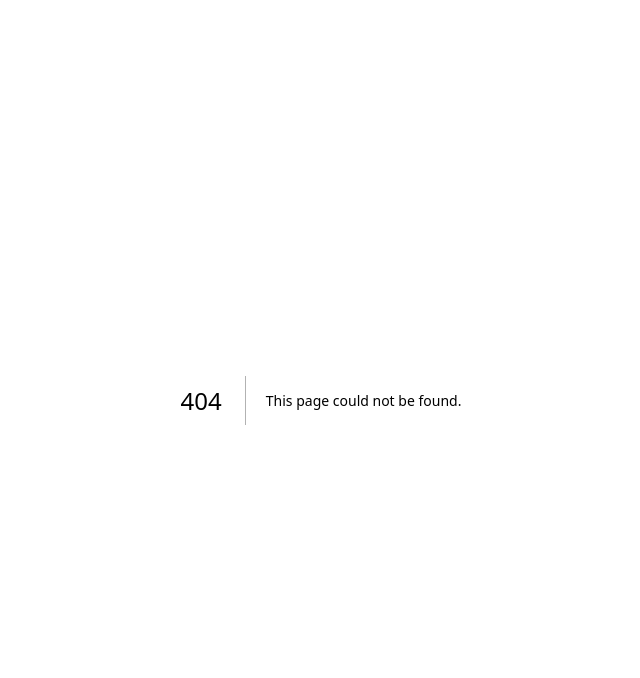
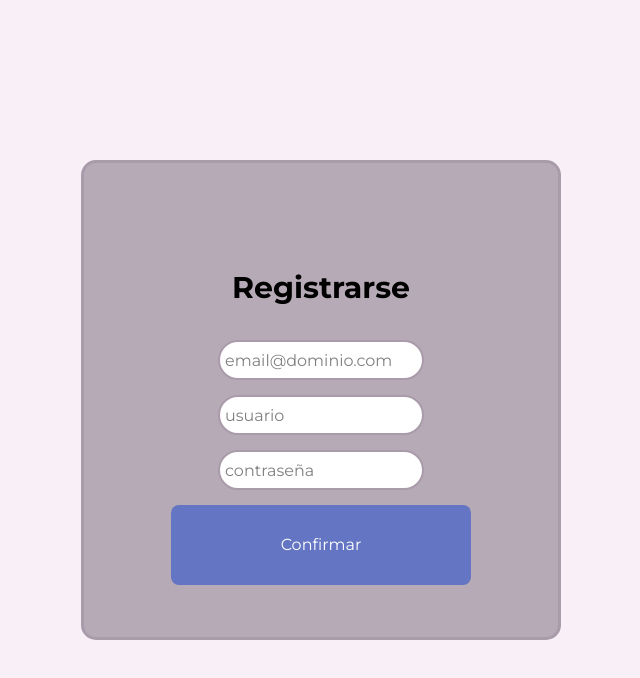
Before and after one commit to TomoCid/Proyecto-IS2-Equipo-4, a Next.js app: page /signup in a window 1280 px wide. Before the commit this address had no page. Shown: the top 678 px of the page, without its empty margins (319-959 px from the left). Built offline with nearby package versions, Linux system fonts and the light colour scheme.

Commit message:
añadida interfaz de signup

```diff
--- a/src/pages/index.js
+++ b/src/pages/index.js
@@ -1,6 +1,12 @@
 import { useState } from "react";
-import "@/styles/login.css";
+import styles from "@/styles/login.module.css";
 import { useRouter } from "next/router";
+import { Montserrat } from "next/font/google";
+
+const montserrat = Montserrat({
+  subsets: ["latin"],
+  weight: ["400", "700"],
+});
 
 export default function Login() {
     const [email, setEmail] = useState("");
@@ -11,23 +17,25 @@ export default function Login() {
         //pass
     }
     return(
-        <div className="login-container">
-            <div className="welcome-text">
+        <div className={`${montserrat.className} ${styles.wrapper}`}>
+            <div className={styles.loginContainer}>
+                <div className={styles.welcomeText}>
                     <h1>Bienvenido</h1>
                 </div>
                 <input
-                className="input-field"
+                    className={styles.inputField}
                     type="text"
                     placeholder="email@dominio.com"
                 />
                 <input
-                className="input-field"
+                    className={styles.inputField}
                     type="contraseña"
                     placeholder="contraseña"
                 />
-            <button className="next-button" onClick={handleLogin}>
+                <button className={styles.nextButton} onClick={handleLogin}>
                     Siguiente
                 </button>
             </div>
+        </div>
     );
 }
--- /dev/null
+++ b/src/pages/signup.js
@@ -0,0 +1,47 @@
+import { useState } from "react";
+import styles from "@/styles/login.module.css";
+import { useRouter } from "next/router";
+import { Montserrat } from "next/font/google";
+
+const montserrat = Montserrat({
+    subsets: ["latin"],
+    weight: ["400", "700"],
+  });
+
+  export default function Login() {
+    const [email, setEmail] = useState("");
+    const [password, setPassword] = useState("");
+    const [username, setUsername] = useState("");
+    const router = useRouter();
+    async function handleSignup(){
+        router.push("/");
+    }
+    return(
+        <div className={`${montserrat.className} ${styles.wrapper}`}>
+            <div className={styles.loginContainer}>
+                    <div className={styles.welcomeText}>
+                        <h1>Registrarse</h1>
+                    </div>
+                    <input
+                        className={styles.inputField}
+                        type="text"
+                        placeholder="email@dominio.com"
+                    />
+                    <input
+                        className={styles.inputField}
+                        type="text"
+                        placeholder="usuario"
+                    />
+                    <input
+                        className={styles.inputField}
+                        type="password"
+                        placeholder="contraseña"
+                    />
+                    <button className={styles.nextButton} onClick={handleSignup}>
+                        Confirmar
+                    </button>
+                </div>
+
+        </div>
+    )
+  }
--- a/src/pages/weather/edit.js
+++ b/src/pages/weather/edit.js
@@ -1,38 +1,55 @@
-import { useState } from "react";
+import { useState, useEffect } from "react";
 import { useRouter } from "next/router";
+import { Montserrat } from "next/font/google";
 
-import "@/styles/editWeather.css";
+const montserrat = Montserrat({
+  subsets: ["latin"],
+  weight: ["400", "700"],
+});
+
+import styles from "@/styles/editWeather.module.css";
 
 export default function EditWeather() {
   const router = useRouter();
-  const [temperature, setTemperature] = useState("");
+  const [temperature, setTemperature] = useState("22°");
   const [selectedWeather, setSelectedWeather] = useState("Soleado");
+
+  useEffect(() => {
+    if (typeof window !== "undefined") {
+      localStorage.setItem("selectedWeather", selectedWeather);
+      localStorage.setItem("temperature", temperature);
+    }
+  }, [selectedWeather, temperature]);
+
   function handleBackButton() {
     router.push("/activities/edit");
   }
-  function handleNextButton(){
+
+  function handleNextButton() {
+    if (typeof window !== "undefined") {
       localStorage.setItem("selectedWeather", selectedWeather);
       localStorage.setItem("temperature", temperature);
-    console.log("Temperatura y clima guardados: "+ selectedWeather +" " + temperature + "°")
+      console.log("Temperatura y clima guardados: " + selectedWeather + " " + temperature + "°");
+    }
     router.push("/dashboard");
   }
+
   return (
-      <div className="weather-container">
-          <div className="weather-page">
-
-            <div className="title">
-
+    <div className={`${montserrat.className} ${styles.wrapper}`}>
+      <div className={styles.weatherContainer}>
+        <div className={styles.weatherPage}>
+          <div className={styles.title}>
             <header>
               <h1>Ingrese el clima de su localidad</h1>
             </header>
           </div>
 
-            <div className="left-label">
+          <div className={styles.leftLabel}>
             <p>Estado del tiempo</p>
           </div>
-            <div className="left">
+          <div className={styles.left}>
             <select
-              style={{ color: "black", backgroundColor: "white"}}
+              style={{ color: "black", backgroundColor: "white" }}
               value={selectedWeather}
               onChange={(e) => setSelectedWeather(e.target.value)}
             >
@@ -47,12 +64,12 @@ export default function EditWeather() {
             </select>
           </div>
 
-            <div className="right-label">
+          <div className={styles.rightLabel}>
             <p>Temperatura</p>
           </div>
-            <div className="right">
+          <div className={styles.right}>
             <input
-              className="temperature-input"
+              className={styles.temperatureInput}
               type="text"
               inputMode="numeric"
               placeholder="22°"
@@ -69,8 +86,9 @@ export default function EditWeather() {
             />
           </div>
         </div>
-          <button className="next-button" onClick={handleNextButton}>Siguiente</button>
-          <button className="back-button" onClick={handleBackButton}>←</button>
+        <button className={styles.nextButton} onClick={handleNextButton}>Siguiente</button>
+        <button className={styles.backButton} onClick={handleBackButton}>←</button>
+      </div>
     </div>
   );
 }
--- a/src/styles/login.module.css
+++ b/src/styles/login.module.css
@@ -13,8 +13,8 @@
     padding-top: 50px;
     border-radius: 15px;
     background-color: #b5aab5;
-    height: 80vh;
-    width: 80vh;
+    height: 60vh;
+    width: 60vh;
     flex-direction: column;
     position: absolute;
     top: 50%;
@@ -26,8 +26,9 @@
 
 .welcomeText {
     font-weight: bold;
-    font-size: 48px;
-    justify-content: center;
+    font-size: 30px;
+    margin-bottom: 30px;
+    justify-content:left;
 }
 
 .inputField {
```
Lines whose indentation alone changed are shown as unchanged.
